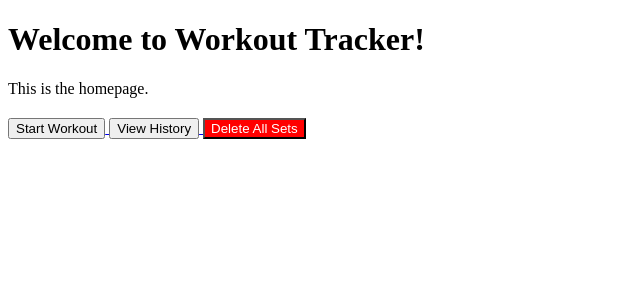
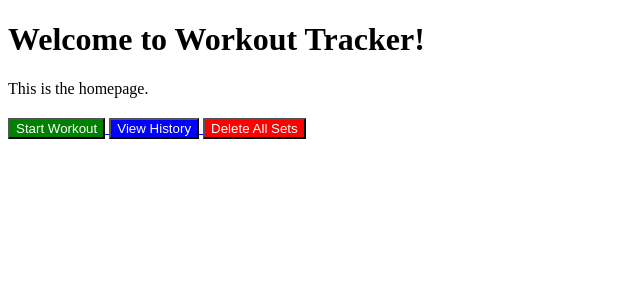
Before and after one commit to Calebf2424/Workout-Logger, a Flask app: page / in a window 1280 px wide. Shown: the top 300 px of the page, without its empty margins (0-640 px from the left). Run offline with Flask 3, Linux system fonts and the light colour scheme.

Commit message:
html fixes

```diff
--- a/templates/history.html
+++ b/templates/history.html
@@ -18,7 +18,7 @@
         {% if sets %}
             <ul>
                 {% for s in sets %}
-                    <li>{{ s[1].split('||')[0] }} – {{ s[2] }} reps @ {{ s[3] }} lbs – RPE {{ s[4] }}</li>
+                    <li>{{ s[1] }} – {{ s[2] }} reps @ {{ s[3] }} lbs – RPE {{ s[4] }}</li>
                 {% endfor %}
             </ul>
         {% else %}
--- a/templates/index.html
+++ b/templates/index.html
@@ -11,10 +11,10 @@
 
     <div style="margin-top: 20px;">
         <a href="/add-workout">
-            <button>Start Workout</button>
+            <button style="background-color: green; color: white;">Start Workout</button>
         </a>
         <a href="/history">
-            <button>View History</button>
+            <button style="background-color: blue; color: white;">View History</button>
         </a>
         <a href="/delete-db">
             <button style="background-color: red; color: white;">Delete All Sets</button>
```
